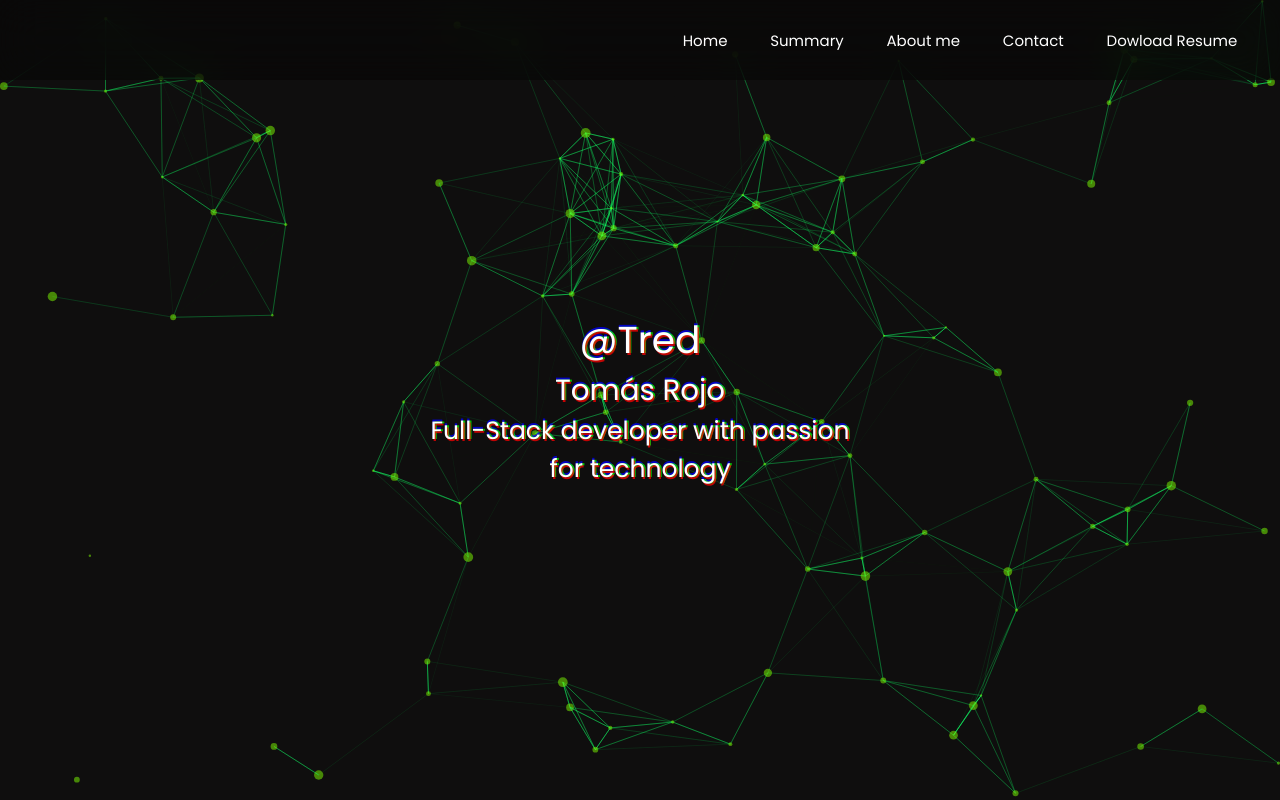
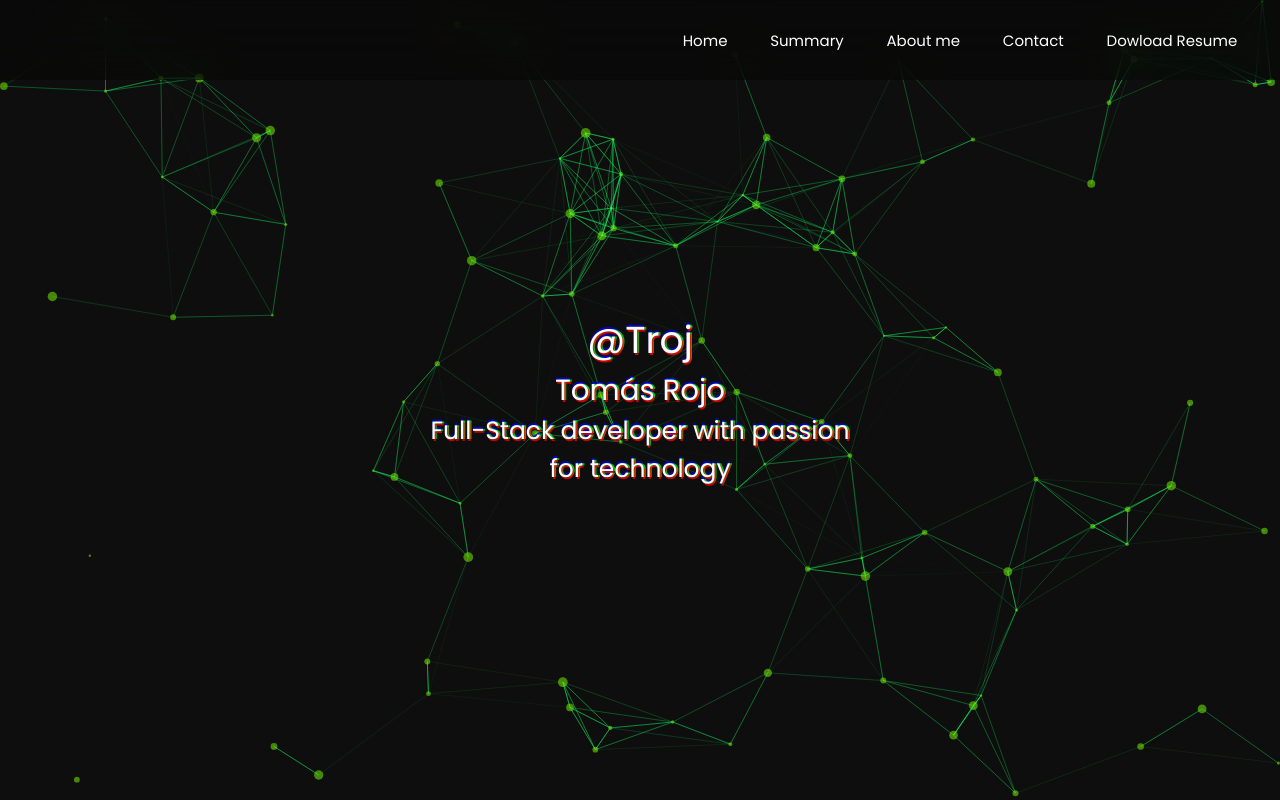
Before and after one commit to Tomyred/tred-portfolio, a React (Create React App) app: page / in a window 1280 px wide. Shown: the top 800 px of the page. Built offline with nearby package versions, Linux system fonts and the light colour scheme.

Commit message:
Update index.js

```diff
--- a/src/app/main/home/index.js
+++ b/src/app/main/home/index.js
@@ -8,7 +8,7 @@ const Home = () => {
             <Particles options={particlesOptions} />
             <div className='home'>
                 <div className='home__container glitch'>
-                    <h1>@Tred</h1>
+                    <h1>@Troj</h1>
                     <h3>Tomás Rojo</h3>
                     <p>Full-Stack developer with passion</p>
                     <p>for technology</p>
```
